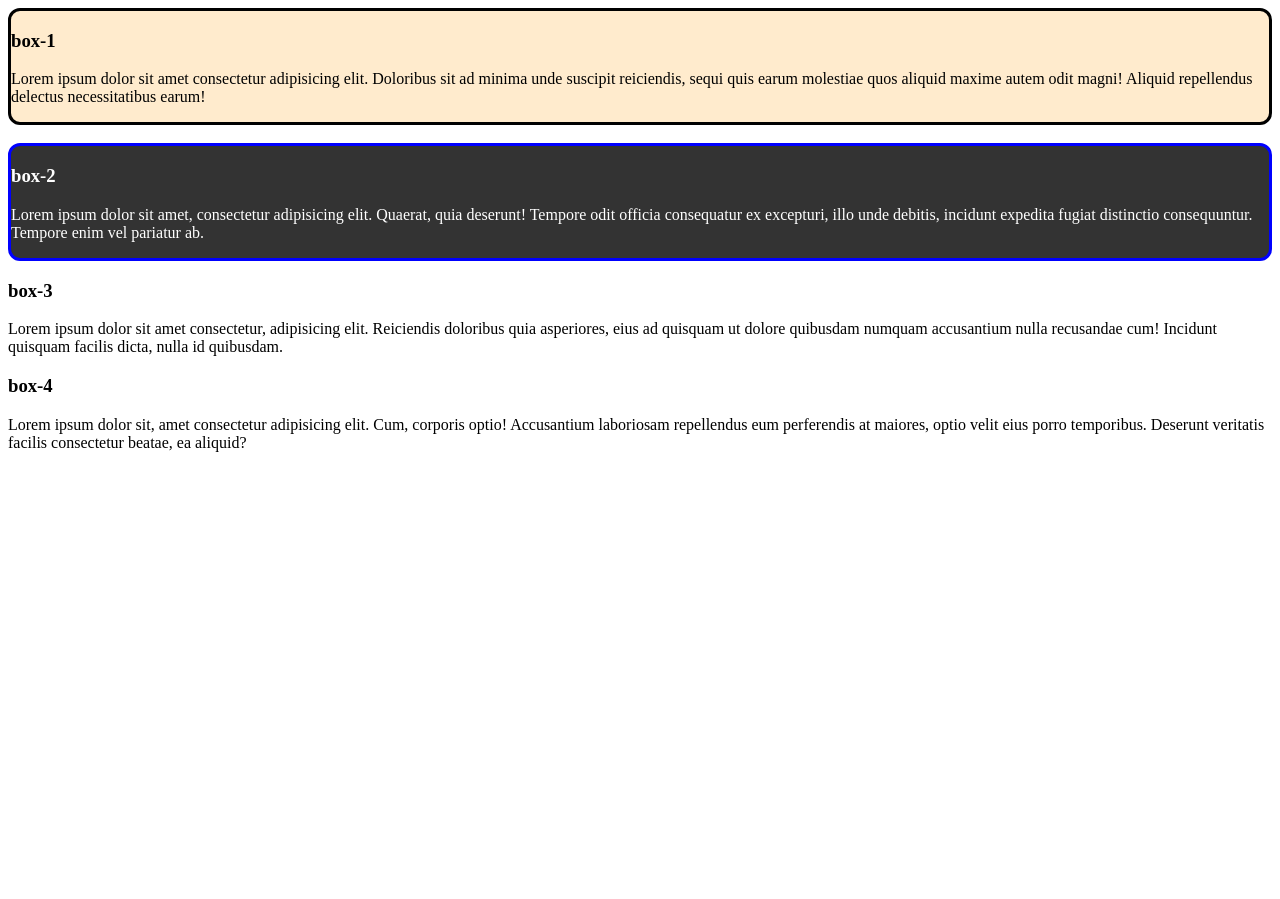
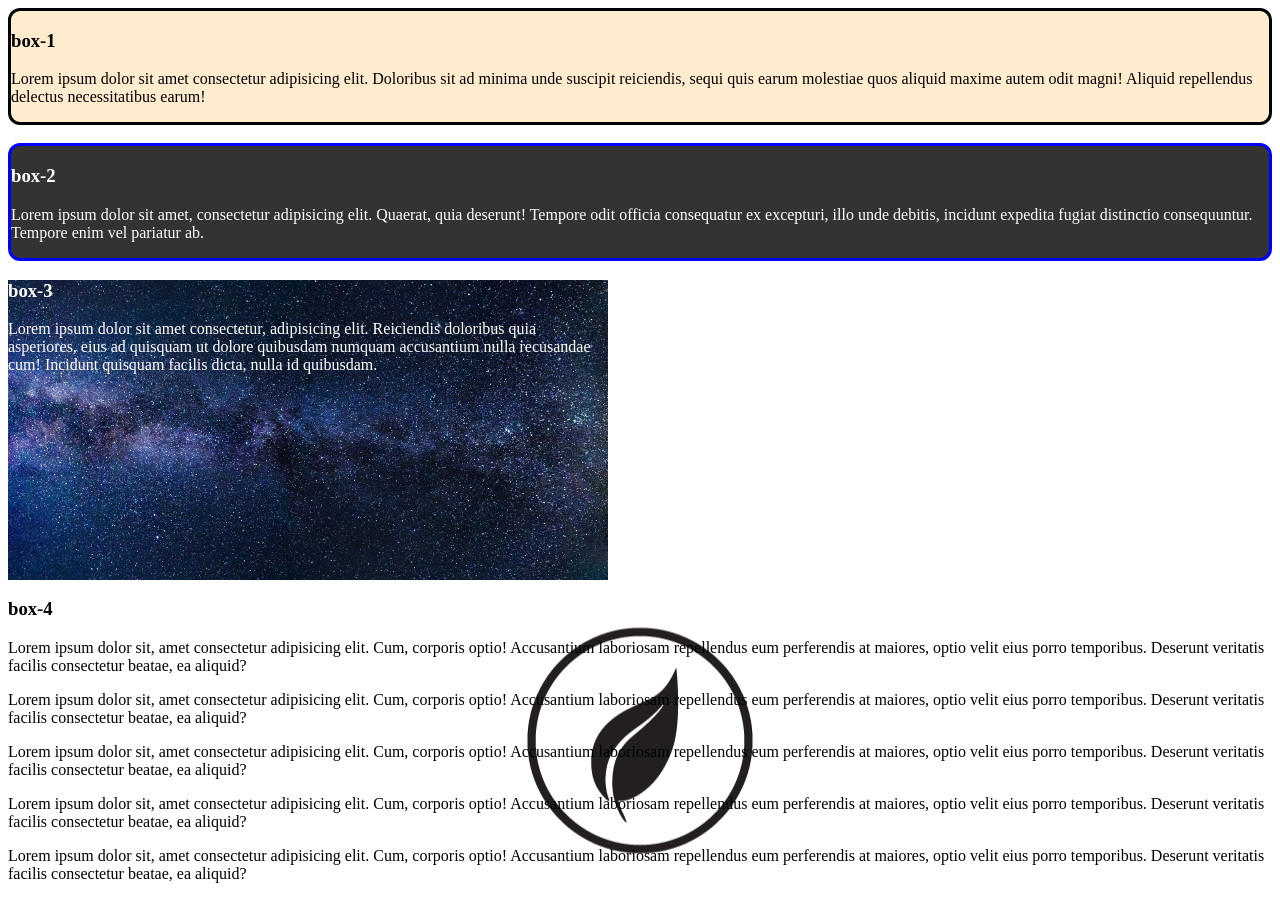
Before and after one commit to JAYMAC1/Modern-HTML-and-CSS-from-the-Beginning-Including-Sass-, a plain HTML site: page css-sandbox/05_backgrounds_borders.html in a window 1280 px wide. Before the commit the page ends 800 px from the top, so only its background shows below. Drawn offline with Linux system fonts and the light colour scheme.

Commit message:
05 backgrounds and borders complete

```diff
--- a/css-sandbox/05_backgrounds_borders.html
+++ b/css-sandbox/05_backgrounds_borders.html
@@ -18,6 +18,22 @@
         border: 3px solid blue;
         border-radius: 12px;
         border-top-right-radius: 12px;
+      }
+
+      #box-3 {
+        background-image: url(./img/stars.jpg);
+        /* background-repeat: no-repeat;
+        background-position: center center;
+        background-size: cover; */
+        background: url(./img/stars.jpg) center center/cover;
+        color: #fff;
+        height: 300px;
+        width: 600px;
+      }
+
+      #box-4 {
+        background: url('./img/leaf.png') no-repeat center center;
+        background-attachment: fixed;
       }
     </style>
   </head>
@@ -58,6 +74,30 @@
         optio velit eius porro temporibus. Deserunt veritatis facilis
         consectetur beatae, ea aliquid?
       </p>
+      <p>
+        Lorem ipsum dolor sit, amet consectetur adipisicing elit. Cum, corporis
+        optio! Accusantium laboriosam repellendus eum perferendis at maiores,
+        optio velit eius porro temporibus. Deserunt veritatis facilis
+        consectetur beatae, ea aliquid?
+      </p>
+      <p>
+        Lorem ipsum dolor sit, amet consectetur adipisicing elit. Cum, corporis
+        optio! Accusantium laboriosam repellendus eum perferendis at maiores,
+        optio velit eius porro temporibus. Deserunt veritatis facilis
+        consectetur beatae, ea aliquid?
+      </p>
+      <p>
+        Lorem ipsum dolor sit, amet consectetur adipisicing elit. Cum, corporis
+        optio! Accusantium laboriosam repellendus eum perferendis at maiores,
+        optio velit eius porro temporibus. Deserunt veritatis facilis
+        consectetur beatae, ea aliquid?
+      </p>
+      <p>
+        Lorem ipsum dolor sit, amet consectetur adipisicing elit. Cum, corporis
+        optio! Accusantium laboriosam repellendus eum perferendis at maiores,
+        optio velit eius porro temporibus. Deserunt veritatis facilis
+        consectetur beatae, ea aliquid?
+      </p>
     </div>
   </body>
 </html>
```
Also changed, not shown: css-sandbox/img/leaf.png (added), css-sandbox/img/stars.jpg (added).
